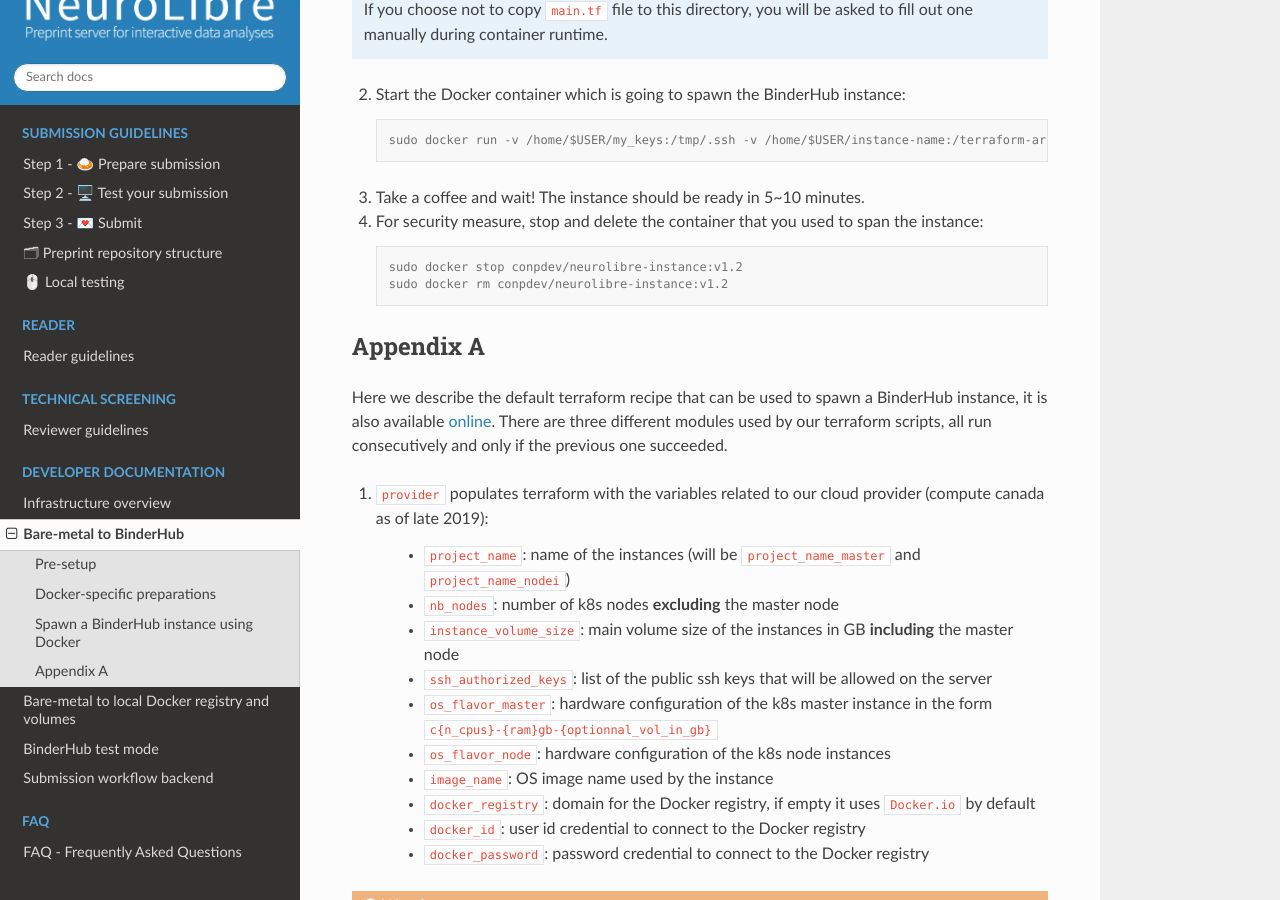
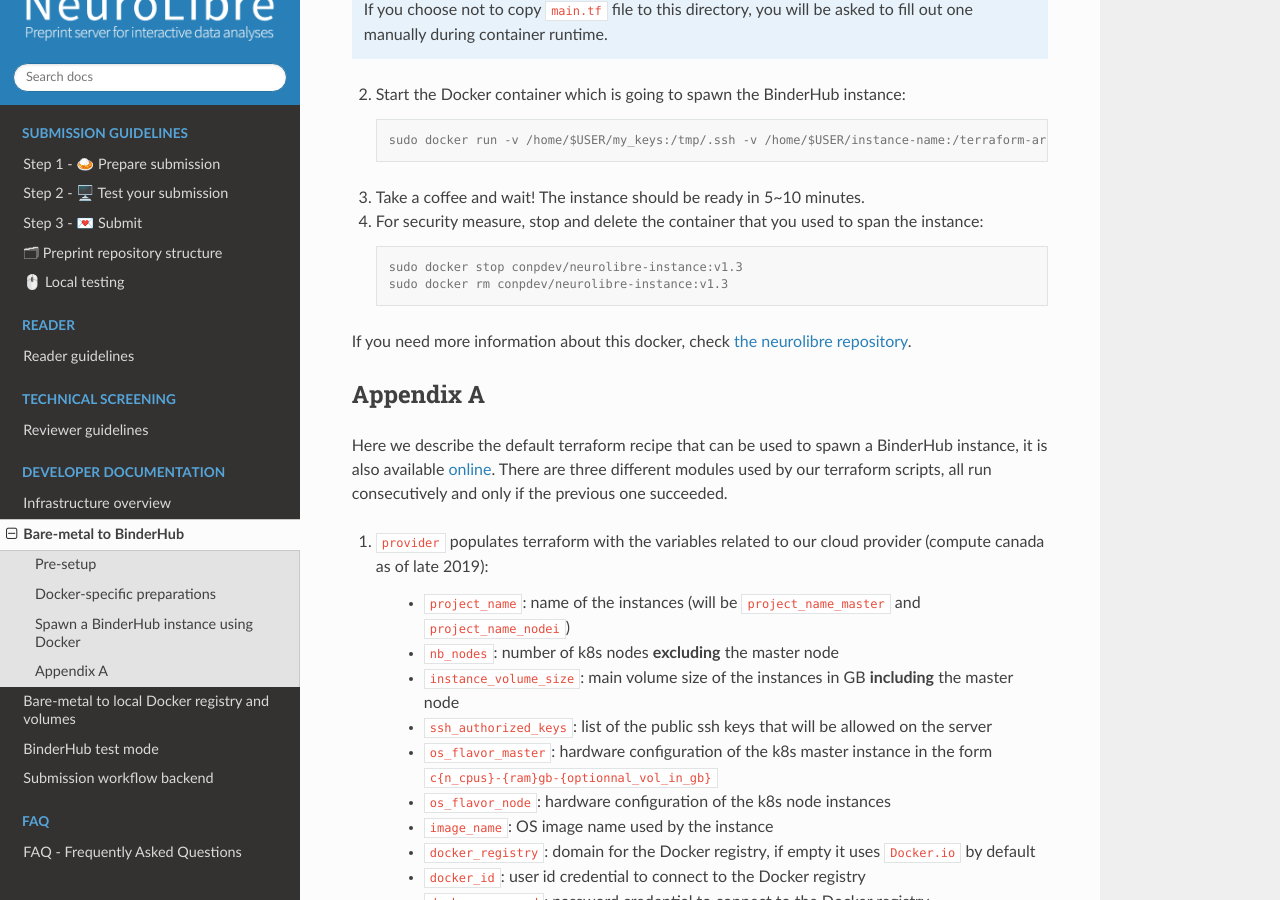
Before and after one commit to neurolibre/docs.neurolibre.org, a Sphinx documentation site: the page built from source/BAREMETAL_TO_BINDERHUB.rst, in a window 1280 px wide and 900 px high, scrolled down 2516 px. Built offline with Sphinx 7.4.7 and the Read the Docs theme 2.0.0, drawn with Linux system fonts in a browser that asks for light colours.

Commit message:
Update BAREMETAL_TO_BINDERHUB.rst
adding neurolibre-instance docker repo info; updating neurolibre-instance to 1.3

```diff
--- a/source/BAREMETAL_TO_BINDERHUB.rst
+++ b/source/BAREMETAL_TO_BINDERHUB.rst
@@ -103,8 +103,10 @@ You will be mounting two directories into the container: :code:`/my_keys` contai
 
    .. code-block:: console
 
-     sudo docker stop conpdev/neurolibre-instance:v1.2
-     sudo docker rm conpdev/neurolibre-instance:v1.2
+     sudo docker stop conpdev/neurolibre-instance:v1.3
+     sudo docker rm conpdev/neurolibre-instance:v1.3
+
+If you need more information about this docker, check `the neurolibre repository <https://github.com/neurolibre/neurolibre-binderhub>`_.
 
 Appendix A
 ----------
```
